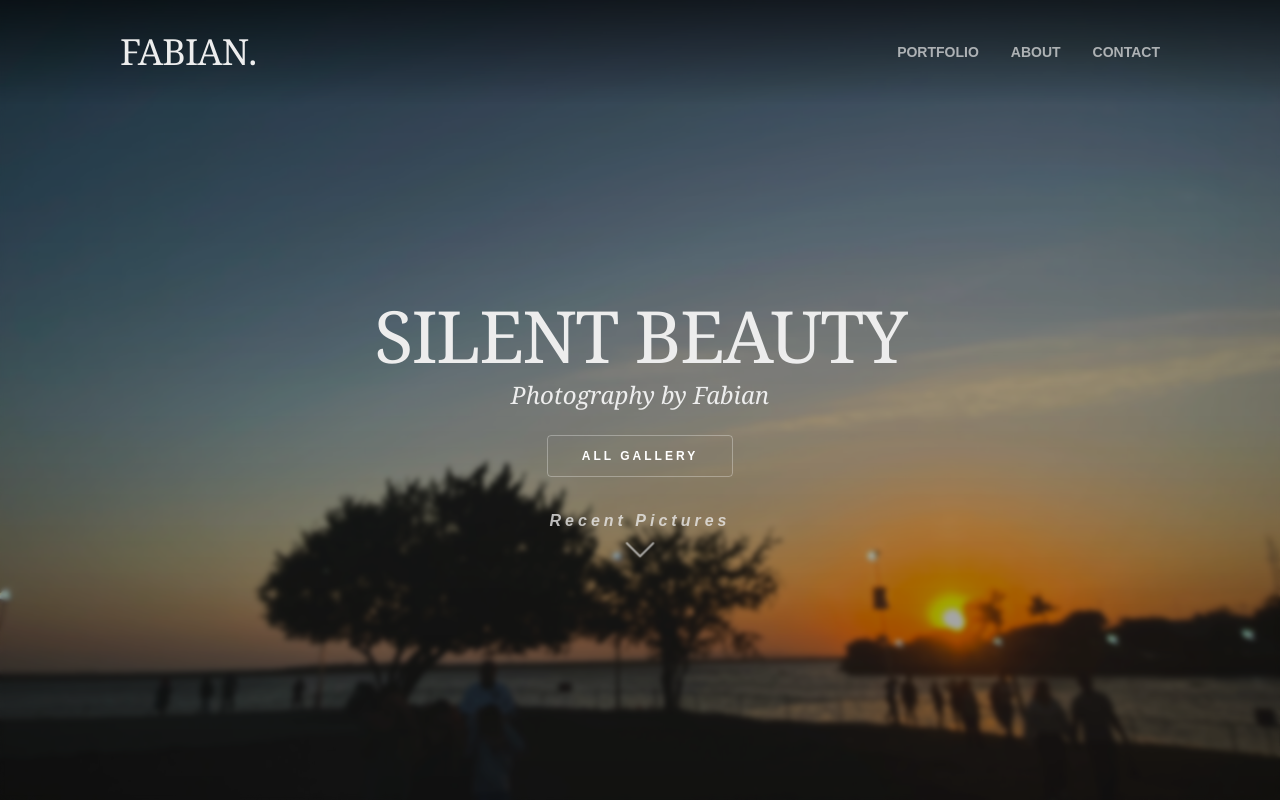
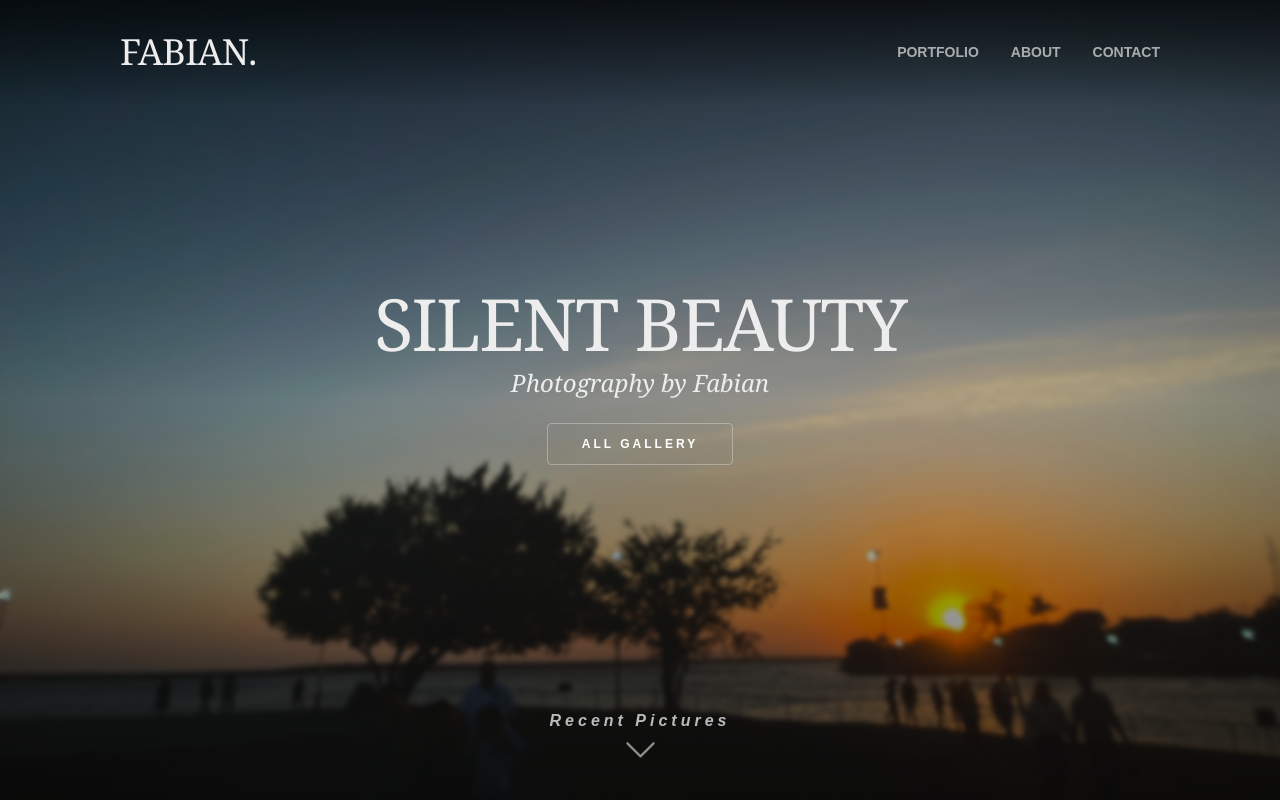
Before and after one commit to SergioMadrid522/blog, a Next.js app: page / in a window 1280 px wide. Shown: the top 800 px of the page. Built offline with nearby package versions, Linux system fonts and the light colour scheme; a web font is replaced by a local one.

Commit message:
fix header issue

```diff
--- a/src/components/header/Header.tsx
+++ b/src/components/header/Header.tsx
@@ -1,41 +1,34 @@
 import Image from "next/image";
 import banner from "@/assets/images/banner.webp";
-
 import Link from "next/link";
 import ChevronDownIcon from "./ChevronDownIcon";
 
 export default function Header() {
   return (
-    <>
-      <div className="relative w-full h-svh overflow-hidden">
+    <div className="relative w-full h-[100svh] overflow-hidden">
       <Image
         src={banner}
         alt="Blog Gallery banner"
         fill
         priority
-          className="object-cover object-bottom"
+        className="object-cover object-bottom -z-10"
       />
 
       <div
         className="
           absolute inset-0
-            flex flex-col items-center justify-center
-            text-center
-            bg-linear-to-t from-black/40 via-black/30 to-black/40
-            backdrop-blur-[2.5px]
+          flex flex-col
+          bg-linear-to-t from-black/60 via-black/20 to-black/60
+          backdrop-blur-[2px]
         "
       >
+        <div className="flex-1"></div>
+
+        <div className="flex flex-col items-center justify-center text-center px-4 shrink-0 z-20">
           <h1 className="font-serif uppercase text-5xl md:text-7xl text-[#ededed] tracking-tight">
             Silent Beauty
           </h1>
-          <p
-            className="
-            font-serif italic
-            text-xl md:text-2xl
-            text-[#ededed]
-            mt-2
-          "
-          >
+          <p className="font-serif italic text-xl md:text-2xl text-[#ededed] mt-2">
             Photography by Fabian
           </p>
 
@@ -58,20 +51,20 @@ export default function Header() {
           </Link>
         </div>
 
-        <div className="absolute bottom-6 left-1/2 -translate-x-1/2 -translate-y-50">
-          <Link href="#recent-pictures">
-            <div className="flex flex-col items-center cursor-pointer">
-              <p className="font-sans font-bold text-[16px] text-[#edededc5] italic tracking-[0.25em] my-2">
+        <div className="flex-1 flex flex-col justify-end pb-6 z-20">
+          <Link href="#recent-pictures" className="w-full">
+            <div className="flex flex-col items-center cursor-pointer group">
+              <p className="font-sans font-bold text-[16px] text-[#edededc5] italic tracking-[0.25em] my-2 group-hover:text-white transition-colors">
                 Recent Pictures
               </p>
 
-              <div className="animate-bounce will-change-transform">
+              <div className="animate-bounce will-change-transform text-[#edededc5] group-hover:text-white">
                 <ChevronDownIcon />
               </div>
             </div>
           </Link>
         </div>
       </div>
-    </>
+    </div>
   );
 }
```
Lines whose indentation alone changed are shown as unchanged.
